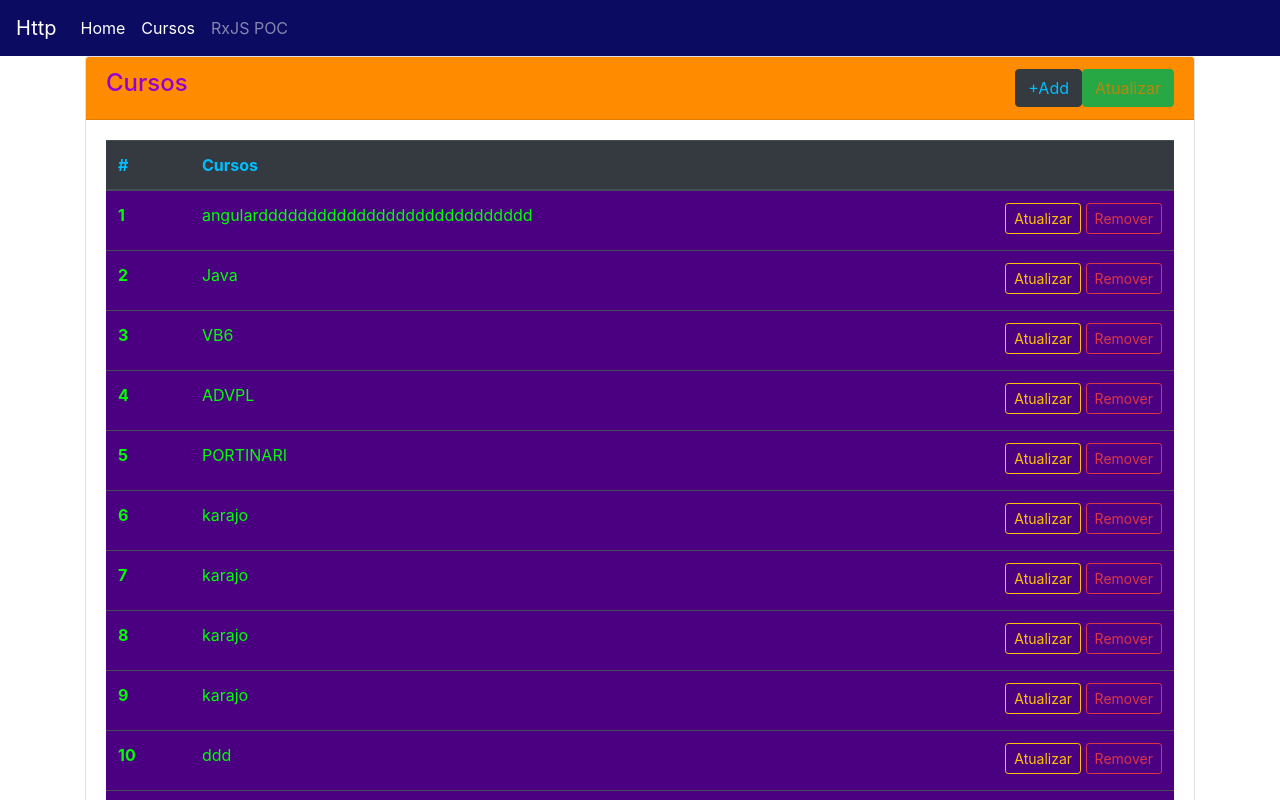
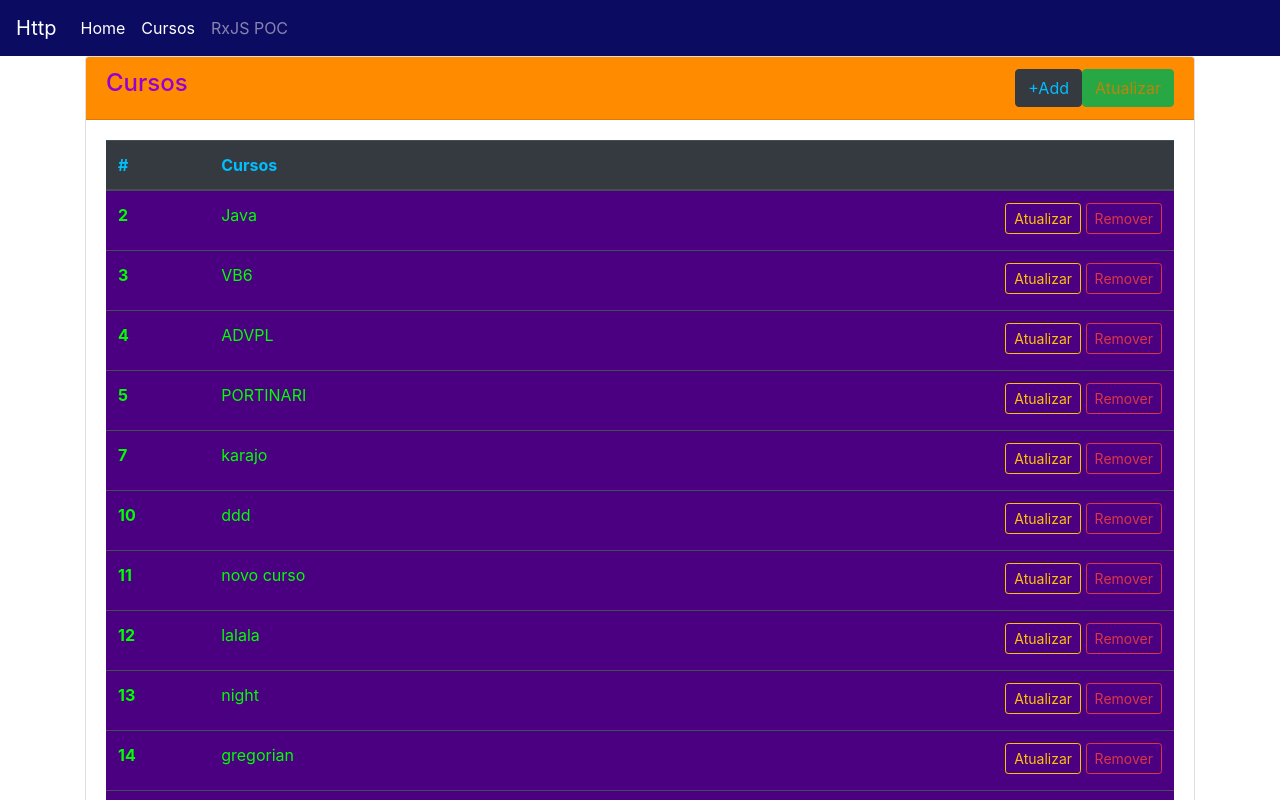
Before and after one commit to eduefl/angular, an Angular app in the folder requests-http/: page /cursos in a window 1280 px wide. Shown: the top 800 px of the page. Built offline with nearby package versions, Linux system fonts and the light colour scheme; data requests are answered from the project's data file.

Commit message:
updates related to class 132 https://www.youtube.com/watch?v=I0CI6KvqobA where we learned hot to delete and to implement confirm popu-up next class we will transform it into a generic message i think and the we will start project delecao do milha

```diff
--- a/requests-http/db.json
+++ b/requests-http/db.json
@@ -1,9 +1,5 @@
 {
   "cursos": [
-    {
-      "id": 1,
-      "nome": "angulardddddddddddddddddddddddddddd"
-    },
     {
       "nome": "Java",
       "id": 2
@@ -22,19 +18,7 @@
     },
     {
       "nome": "karajo",
-      "id": 6
-    },
-    {
-      "nome": "karajo",
       "id": 7
-    },
-    {
-      "nome": "karajo",
-      "id": 8
-    },
-    {
-      "nome": "karajo",
-      "id": 9
     },
     {
       "nome": "ddd",
--- a/requests-http/src/app/cursos/cursos-lista/cursos-lista.component.html
+++ b/requests-http/src/app/cursos/cursos-lista/cursos-lista.component.html
@@ -26,7 +26,7 @@
             <span class="float-right">
               <button  class="btn btn-outline-warning mb-1 btn-sm" (click)="onEdit(curso.id)"  >Atualizar</button>
               {{''}}
-              <button  class="btn btn-outline-danger mb-1 btn-sm">Remover</button>
+              <button  class="btn btn-outline-danger mb-1 btn-sm" (click)="onDelete(curso)">Remover</button>
             </span>
           </td>
         </tr>
@@ -70,3 +70,12 @@
   </ng-template>
 </ng-template>
 </div>
+
+
+<ng-template #deleteModal>
+  <div class="modal-body text-center">
+    <p>deletar Esta certo Disso ? Posso cofirmar ? </p>
+    <button type="button" class="btn btn-default" (click)="onConfirmDelete()"  >Sim Silvio</button>
+    <button type="button" class="btn btn-primary" (click)="onDeclineDelete()"  >Vou Pular Silvio</button>
+  </div>
+</ng-template>
--- a/requests-http/src/app/cursos/cursos-lista/cursos-lista.component.ts
+++ b/requests-http/src/app/cursos/cursos-lista/cursos-lista.component.ts
@@ -1,7 +1,8 @@
+import { BsModalService, BsModalRef } from 'ngx-bootstrap/modal';
 import { Router, ActivatedRoute } from '@angular/router';
 import { AlertModalService } from './../../shared/alert-modal.service';
 import { CursosService } from './../cursos.service';
-import { Component, OnInit } from '@angular/core';
+import { Component, OnInit, ViewChild } from '@angular/core';
 import { Curso } from '../curso';
 import { Observable, empty, EMPTY, Subject } from 'rxjs';
 import { catchError, switchMap } from 'rxjs/operators';
@@ -15,6 +16,10 @@ export class CursosListaComponent implements OnInit {
 
  // cursos: Curso[];
  // bsmodalRef: BsModalRef;
+
+  deletebsmodalRef: BsModalRef;
+  @ViewChild('deleteModal') deleteModal;
+
  cursos$: Observable<Curso[]>;
  error$ = new Subject <boolean>();
  config = {
@@ -22,8 +27,10 @@ export class CursosListaComponent implements OnInit {
   ignoreBackdropClick: true
   };
 
+  selectedCourse: Curso;
+
   constructor(private cursoService: CursosService,
-//    private modalService: BsModalService) { }
+    private modalService: BsModalService,
     private alertModalService: AlertModalService,
     private router: Router,
     private route: ActivatedRoute
@@ -99,4 +106,31 @@ export class CursosListaComponent implements OnInit {
 
   }
 
+  onDelete(curso) {
+    this.selectedCourse = curso;
+    this.deletebsmodalRef = this.modalService.show(this.deleteModal, {class: 'modal-sm'});
+  }
+
+  onConfirmDelete() {
+    this.deletebsmodalRef.hide();
+    this.cursoService.praVala(this.selectedCourse.id).subscribe(
+      success => {
+        this.onRefresh();
+        this.alertModalService.showAllertSuccess('Removido com sucesso');
+
+      },
+      erro =>  {
+        this.alertModalService.showAllertDanger('Erro ao remover curso tente novamente mais tarde');
+
+      }
+
+    );
+  //  this.deletebsmodalRef = this.modalService.show(this.deleteModal, {class: 'modal-sm'});
+  }
+
+  onDeclineDelete() {
+    this.deletebsmodalRef.hide();
+  }
+
+
 }
--- a/requests-http/src/app/cursos/cursos.service.ts
+++ b/requests-http/src/app/cursos/cursos.service.ts
@@ -45,7 +45,10 @@ export class CursosService {
       return this.update(curso);
 
     }
+  }
 
+  praVala(id: number) {
+    return this.htpp.delete(`${this.API_CURSOS}/${id}`).pipe(take(1));
 
   }
 
```
